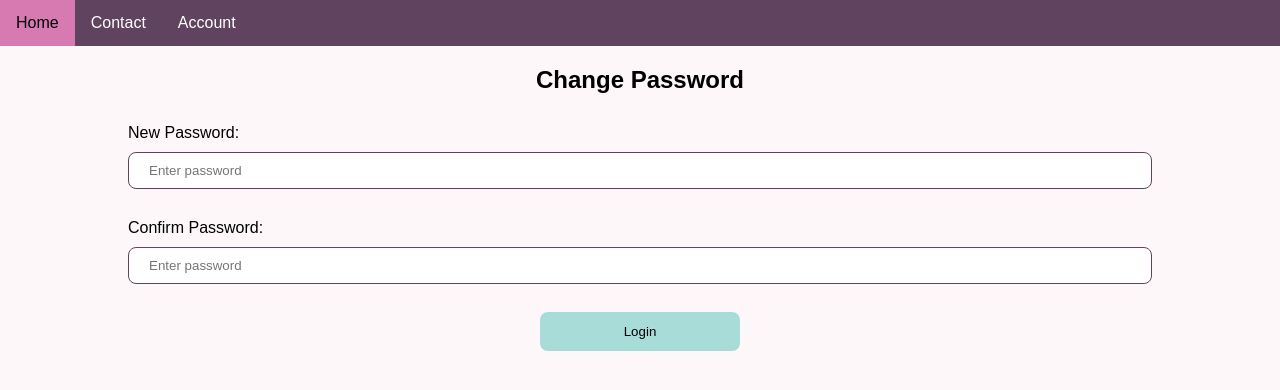
After one commit to KenzyN27/software-sec-website, a Flask app: page /change_password in a window 1280 px wide. The commit adds this page. Shown: the top 390 px of the page. Run offline with Flask 3, Linux system fonts and the light colour scheme; the visitor is signed in with stand-in values (Sample User, id 1).

Commit message:
Added remaining login functionality.

```diff
--- a/Website/__init__.py
+++ b/Website/__init__.py
@@ -1,6 +1,7 @@
 from flask import Flask
 from flask_sqlalchemy import SQLAlchemy
 from os import path
+from flask_login import LoginManager
 
 db = SQLAlchemy()
 DB_NAME = "database.db"
@@ -24,10 +25,19 @@ def create_app():
     app.register_blueprint(auth, url_prefix='/')
 
     # import the database defines first before creating database
-    from . import models
+    from .models import User
 
     # SQLAlchemy was updated to automatically not replace db if already there. Created as follows:
     with app.app_context():
         db.create_all()
 
+    # login manager defined
+    login_manager = LoginManager()
+    login_manager.login_view = 'auth.login'
+    login_manager.init_app(app)
+
+    @login_manager.user_loader
+    def load_user(id):
+        return User.query.get(int(id))
+
     return app
--- a/Website/auth.py
+++ b/Website/auth.py
@@ -2,38 +2,64 @@ from flask import Blueprint, render_template, request, flash, redirect, url_for
 from .models import User
 from werkzeug.security import generate_password_hash, check_password_hash
 from . import db
-from sqlalchemy.sql import text
+from email_validator import validate_email, EmailNotValidError
+from re import search
+from flask_login import login_user, login_required, logout_user, current_user
 
 # setup Blueprint for authentication webpages
 auth = Blueprint('auth', __name__)
+
+regex = '^(?=\S{8,20}$)(?=.+?\d)(?=.+?[a-z])(?=.+?[A-Z])(?=.+?[~!@#\$%\^&\*\(\)])'
+
+# ^(?=\S{8,20}$) -> at start of the string, match at the end, check for length of 8-20 characters that are non-whitespace
+# (?=.+?\d) -> look through string, check any character for one occurrence of a number
+# (?=.+?[a-z]) -> look through string, check any character for one occurrence of a lowercase
+# (?=.+?[A-Z]) -> look through string, check any character for one occurrence of a uppercase
+# (?=.+?[~!@#\$%\^&\*\(\)]) -> look through string, check any character for one occurrence of given symbols
+
+def validatePassword(pswd1, pswd2):
+    if pswd1 == pswd2:
+        # if lowercase, uppercase, number, and symbol exists with no whitespace
+        if search(regex, str(pswd1)) and not search('\s', str(pswd1)):
+            return True
+    flash("Password must be secure. Requirements: A length of 8 to 20 characters, no spaces, and must contain at least one of each of the following: lowercase, uppercase, a number, and a symbol ( ~!@#$%^&*() )", category='error')
+    return False
 
 @auth.route('/login', methods=['GET', 'POST'])
 def login():
     if request.method == 'POST':
         email = request.form.get('email')
-        password = request.form.get('pswd')
+        pswd = request.form.get('pswd')
+        isRemembered = request.form.get('remember')
 
-        #usercheck = User.query.filter_by(email=email).first()
-
-        usercheck = db.session.execute(text("SELECT * FROM Users WHERE email = :e"), {'e': email}).fetchone()
+        usercheck = User.query.filter_by(email=email).first()
 
         #if usercheck:
         if usercheck:
-            if check_password_hash(usercheck[2], password):
+            if check_password_hash(usercheck.password, pswd):
                 flash("Logged in successfully!", category='success')
-                return redirect('views.home')
+                if isRemembered:
+                    login_user(usercheck)
+                else:
+                    login_user(usercheck)
+                # print(usercheck.id)
+                # print(usercheck.email)
+                # print(usercheck.password)
+                # print(usercheck.name)
+                return redirect(url_for('views.home'))
             else:
                 flash("Credentials given did not match our records. Try again.", category='error')
-            #print(usercheck[2])
         else :
-            flash("Email given does not have an account.", category='error')
+            flash("Given email does not have an account.", category='error')
 
 
-    return render_template("login.html")
+    return render_template("login.html", user=current_user)
 
 @auth.route('/logout')
+@login_required
 def logout():
-    return render_template("logout.html")
+    logout_user()
+    return redirect(url_for('auth.login'))
 
 @auth.route('/create_account', methods=['GET', 'POST'])
 def create_account():
@@ -43,33 +69,39 @@ def create_account():
         pswd1 = request.form.get('pswd1')
         pswd2 = request.form.get('pswd2')
 
-        if len(email) < 4:
-            flash("Email must be greater than 4 characters.", category='error')
-        elif len(name) < 2:
-            flash("First name must be greater than 1 character.", category='error')
-        elif pswd1 != pswd2:
-            flash("Passwords do not match.", category='error')
-        elif len(pswd1) < 7:
-            flash("Password must be secure. Requirements: At least 8 characters and can use lowercase, uppercase, or !@#$%^&()", category='error')
-        else:
+        try:
+            validate_email(email)
+            if len(name) < 2:
+                flash("First name must be greater than 1 character.", category='error')
+            elif validatePassword(pswd1, pswd2):
+                # check if user exists w/ email already
+                userresult = User.query.filter_by(email=email).first()
 
-            # check if user exists w/ email already
-            userresult = User.query.filter_by(email=email).first()
+                if userresult:
+                    flash("User already exists.", category='error')
+                else:
+                    newUser = User(email = email, password = generate_password_hash(pswd1, method='pbkdf2'), name = name)
+                    db.session.add(newUser)
+                    db.session.commit()
 
-            if userresult:
-                flash("User already exists.", category='error')
-            else:
-                #newUser = User(email = email, password = generate_password_hash(pswd1, method='pbkdf2'), name = name)
-                #db.session.add(newUser)
-                #db.session.commit()
-                #flash("Account created!", category='success')
-                # send user home
-                #return redirect(url_for('auth.login'))
-
-                addresult = db.session.execute(text("INSERT INTO Users (email, password, name) VALUES (:e, :p, :n)"), {'e': email, 'p': generate_password_hash(pswd1, method='pbkdf2'), 'n': name})
-                db.session.commit()
-                if addresult.rowcount == 1:
                     flash("Account created!", category='success')
                     return redirect(url_for('auth.login'))
+        except EmailNotValidError:
+            flash("Email must be a valid email.", category='error')
 
-    return render_template("create_account.html")
+    return render_template("create_account.html", user=current_user)
+
+@auth.route('change_password', methods=['GET', 'POST'])
+@login_required
+def change_password():
+    if request.method == 'POST':
+        pswd1 = request.form.get('pswd1')
+        pswd2 = request.form.get('pswd2')
+
+        if validatePassword(pswd1, pswd2):
+            email = current_user.email
+            print(email)
+            flash("Password changed!", category='success')
+            return redirect(url_for('views.home'))
+
+    return render_template("change_password.html", user=current_user)
--- a/Website/models.py
+++ b/Website/models.py
@@ -6,9 +6,9 @@ class User(db.Model, UserMixin):
     __tablename__ = "users"
 
     id = db.Column(db.Integer, primary_key=True)
-    email = db.Column(db.String(150), unique=True, nullable=False)
-    password = db.Column(db.String(50), nullable=False)
-    name = db.Column(db.String(150), nullable=False)
+    email = db.Column(db.String(320), unique=True, nullable=False)
+    password = db.Column(db.String(20), nullable=False)
+    name = db.Column(db.String(71), nullable=False)
 
     # FOR DEBUG, REMOVE LATER
     def __repr__(self):
--- a/Website/templates/base.html
+++ b/Website/templates/base.html
@@ -14,17 +14,22 @@
     <body>
 
         <div class="navbar">
+            {% if user.is_authenticated %}
                 <a href="/">Home</a>
                 <a href="contact">Contact</a>
-            <a href="login">Login</a>
-            <a href="create_account">Create Account</a>
                 <div class="account-dropdown">
-                <button class="dropbtn">Account</button>
+                    <button class="dropbtn" href="account">Account</button>
                     <div class="dropdown-stuff">
+                        <a href="details">Details</a>
                         <a href="change_password">Change Password</a>
                         <a href="logout">Logout</a>
                     </div>
                 </div>
+            {% else %}
+                <a href="login">Login</a>
+                <a href="create_account">Create Account</a>
+            {% endif %}
+
         </div>
 
         <!-- loop to display alerts -->
--- /dev/null
+++ b/Website/templates/change_password.html
@@ -0,0 +1,39 @@
+{% extends "base.html" %} {% block title %}Change Password{% endblock %}
+
+{% block content %}
+
+<link rel="stylesheet" href="../static/styles/formstyle.css">
+
+<form method="POST">
+    <h2 align="center">Change Password</h2>
+
+    <div class="account-form">
+        <label for="pswd1">New Password:</label>
+        <br />
+        <input
+            type="password"
+            placeholder="Enter password"
+            id="pswd1"
+            name="pswd1"
+            required
+        >
+    </div>
+
+    <div class="account-form">
+        <label for="pswd2">Confirm Password:</label>
+        <br />
+        <input
+            type="password"
+            placeholder="Enter password"
+            id="pswd2"
+            name="pswd2"
+            required
+        >
+    </div>
+
+    <div class="button-form">
+        <button type="submit">Login</button>
+    </div>
+</form>
+
+{% endblock %}
--- a/Website/templates/contact.html
+++ b/Website/templates/contact.html
@@ -1,4 +1,4 @@
-{% extends "base.html" %} {% block title %}Changed{% endblock %}
+{% extends "base.html" %} {% block title %}Contact{% endblock %}
 
 {% block content %}
 <h1>This is the contact page.</h1>
--- a/Website/templates/create_account.html
+++ b/Website/templates/create_account.html
@@ -58,4 +58,5 @@
         <button type="submit">Create Account</button>
     </div>
 </form>
+
 {% endblock %}
--- /dev/null
+++ b/Website/templates/details.html
@@ -0,0 +1,5 @@
+{% extends "base.html" %} {% block title %}details{% endblock %}
+
+{% block content %}
+<h1>This is the details page.</h1>
+{% endblock %}
```
Also changed, not shown: Website/templates/login.html (+10 -0 lines), Website/views.py (+13 -1 lines). Lines whose indentation alone changed are shown as unchanged.
